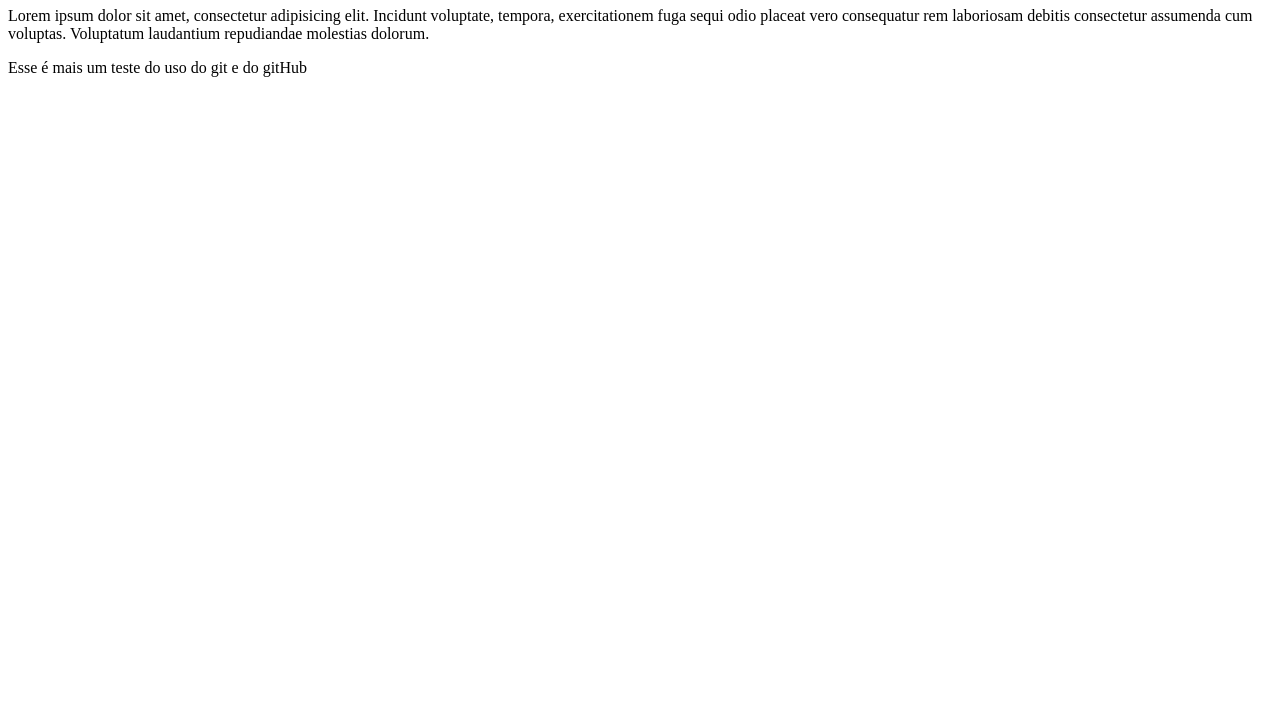
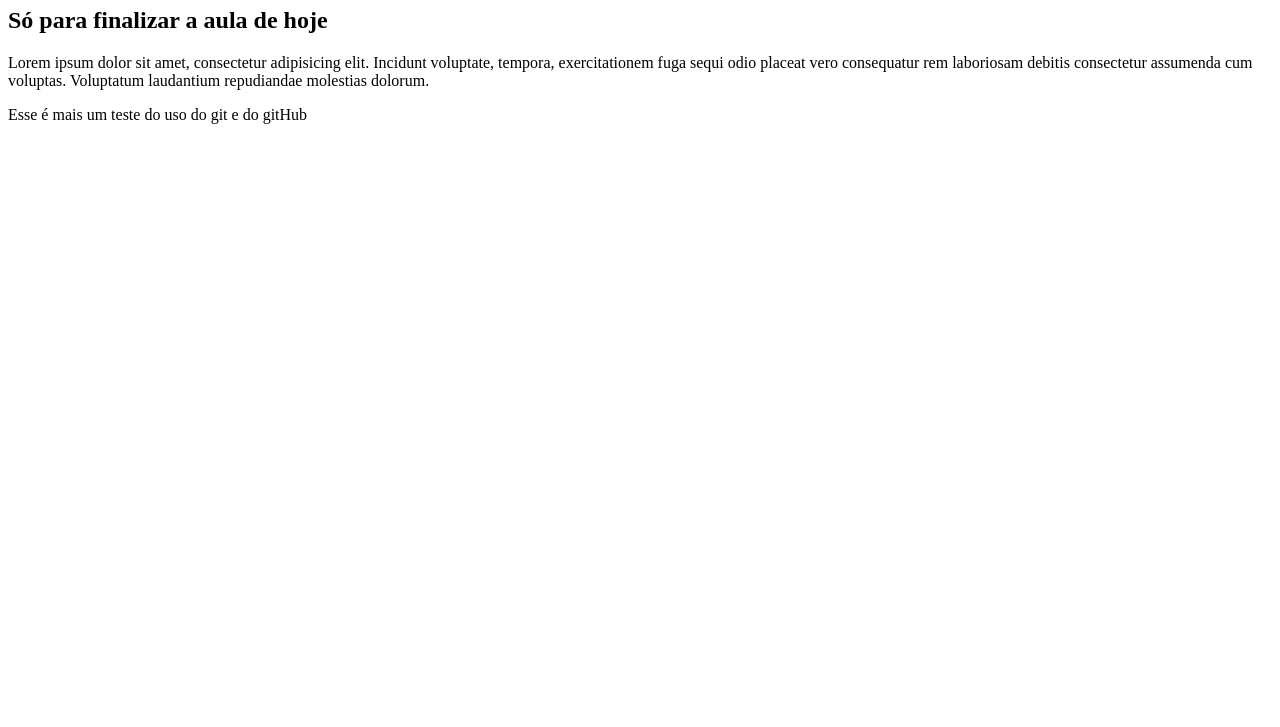
Before and after one commit to carneirojulio/Ola-Mundo2, a plain HTML site: page site-exemplo/index.html in a window 1280 px wide. Shown: the part 73-800 px from the top of the page. Drawn offline with Linux system fonts and the light colour scheme.

Commit message:
Paragrafo final

```diff
--- a/site-exemplo/index.html
+++ b/site-exemplo/index.html
@@ -1,13 +1,17 @@
 <!DOCTYPE html>
 <html lang="pt-br">
 <head>
+
+
     <meta charset="UTF-8">
     <meta http-equiv="X-UA-Compatible" content="IE=edge">
     <meta name="viewport" content="width=device-width, initial-scale=1.0">
     <title>Site com repositório</title>
 </head>
 <body>
+
     <h1>Olá, nundo!</h1>
+    <h2> Só para finalizar a aula de hoje</h2>
     <p>Lorem ipsum dolor sit amet, consectetur adipisicing elit. Incidunt voluptate, tempora, exercitationem fuga sequi odio placeat vero consequatur rem laboriosam debitis consectetur assumenda cum voluptas. Voluptatum laudantium repudiandae molestias dolorum.</p>
 
     <p>
```
